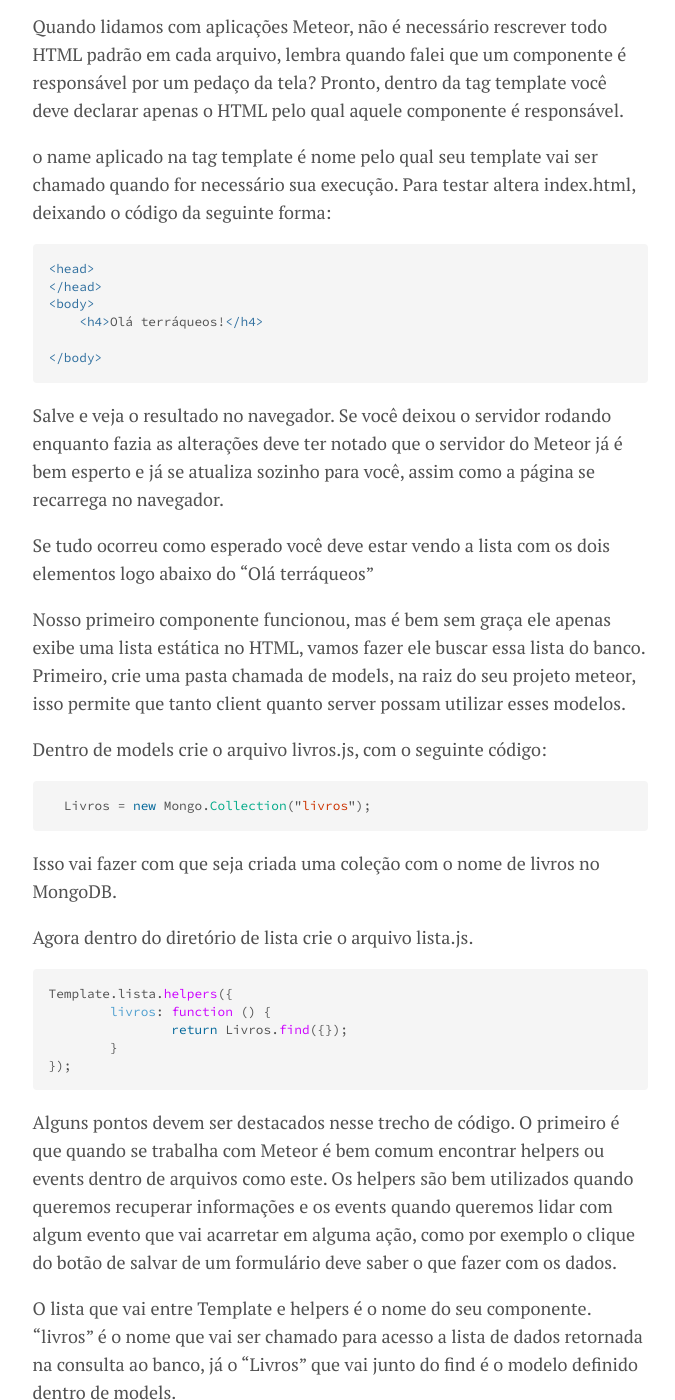
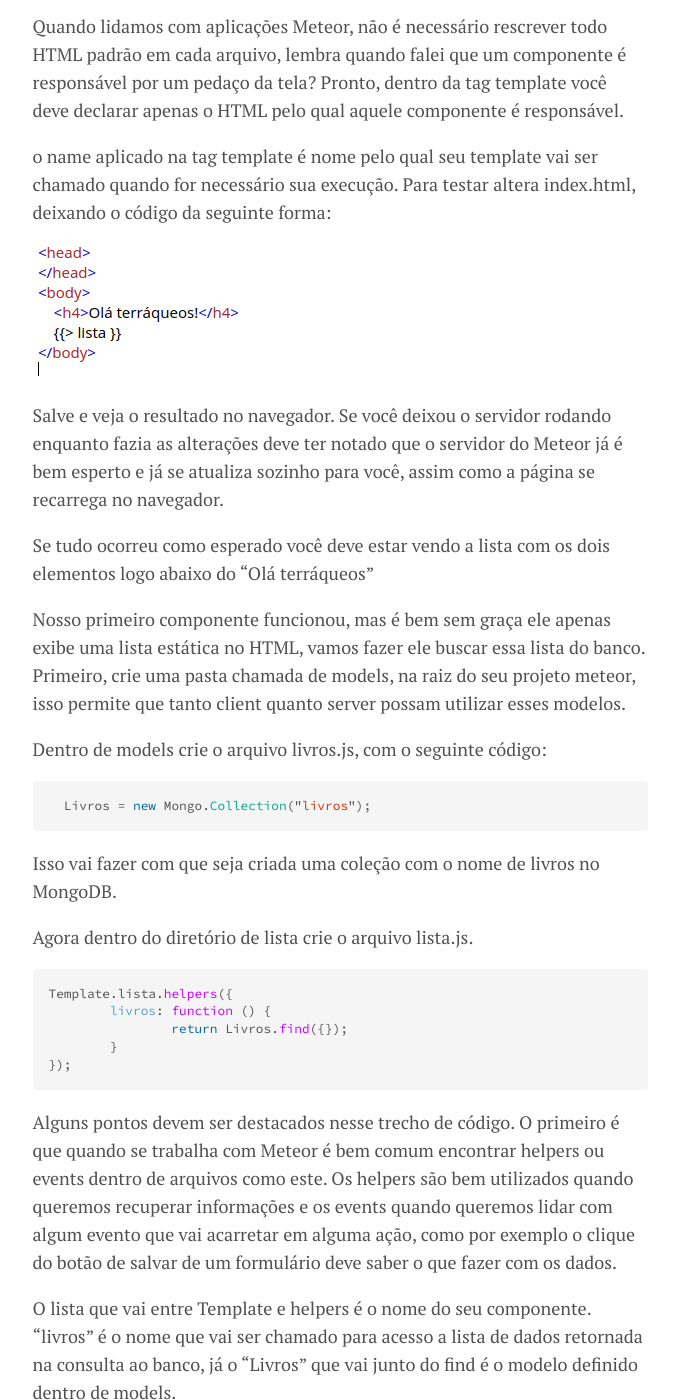
Before and after one commit to Hallessandro/Hallessandro.github.io, a Jekyll site: the page built from _posts/2018-06-03-introducao-meteor.md, in a window 1280 px wide and 1400 px high, scrolled down 2941 px. Shown: the whole window, without its empty margins (300-975 px from the left). Built offline with Jekyll 4.4.1, drawn with Linux system fonts in a browser that asks for light colours; some of the changed text lies outside the part shown.

Commit message:
Trocando codigo com but por imagens do codigo

````diff
--- a/_posts/2018-06-03-introducao-meteor.md
+++ b/_posts/2018-06-03-introducao-meteor.md
@@ -73,14 +73,8 @@
 
 o name aplicado na tag template é nome pelo qual seu template vai ser chamado quando for necessário sua execução. Para testar altera index.html, deixando o código da seguinte forma:
 
-```html
-<head>
-</head>
-<body>
-    <h4>Olá terráqueos!</h4>
-    {{>lista}}
-</body>
-```
+![Resultado final](../assets/img/meteorPost/code1.png)
+
 Salve e veja o resultado no navegador. Se você deixou o servidor rodando enquanto fazia as alterações deve ter notado que o servidor do Meteor já é bem esperto e já se atualiza sozinho para você, assim como a página se recarrega no navegador.
 
 Se tudo ocorreu como esperado você deve estar vendo a lista com os dois elementos logo abaixo do "Olá terráqueos"
@@ -109,15 +103,8 @@
 
 Para utilizar essa implementação é preciso chamar isso no template de lista, para isso atualize o código de lista.html para:
 
-```html
-<template name="lista">
-     <ul>
-          {{# each livros}}
-            <li>{{nome}}</li>
-          {{/ each}}
-    </ul>
-</template>
-```
+![Resultado final](../assets/img/meteorPost/code2.png)
+
 O bloco each nada mais é do que um loop igual ao for each, que vai iterar sobre todos os elementos de livros, criando um li com seu nome para cada um. Salve e veja o resultado no navegador, se tudo ocorreu como deveria você não deve estar vendo nada além da mensgam de olá terráqueo, isso pois em nenhum momento cadastramos algum livro.
 
 Para resolver isso vamos criar um novo componente, para o cadastro desta vez. Dentro de views crie o diretório novo, com os arquivos novo.html e novo.js.
@@ -152,15 +139,8 @@
 
 Agora para testar basta apenas que você chame o componente novo no index.html, para isso faça:
 
-```
-<head>
-</head>
-<body>
-        <h4>Olá terráqueos!</h4>
-        {{> novo}}
-        {{> lista}}
-</body>
-```
+![Resultado final](../assets/img/meteorPost/code3.png)
+
 Agora salve alguns livros e veja que em nenhum momento a página é recarregada, isso é muito legal, o Meteor consegue atuailizar a tela sem que o usuário perceba isso.
 
 Bem, isso é tudo pessoal, a ideia aqui era montar um exemplo simples e rápido, para iniciar você no Meteor, se você ficou curioso na documentação oficial do Meteor, [aqui](https://www.meteor.com/tutorials), existem três tutoriais que vai permitir que você conheça um pouco mais dessa belezura. Nas referências deixarei alguns links que achei interessante e qualquer dúvida fique a vontade em me mandar uma mensagem. Vlw!
````
Also changed, not shown: other parts of _posts/2018-06-03-introducao-meteor.md (+1 -1 lines), assets/img/meteorPost/code1.png (added), assets/img/meteorPost/code2.png (added), assets/img/meteorPost/code3.png (added).
